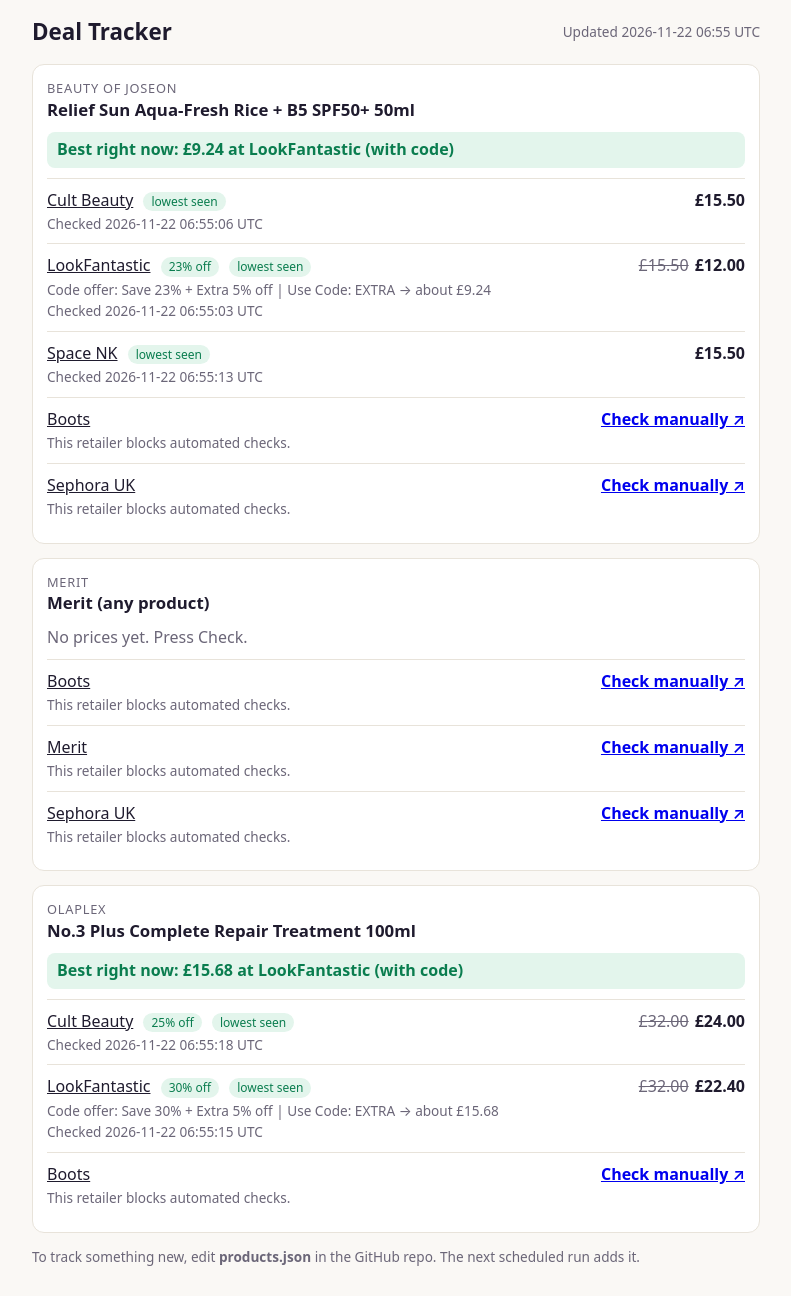
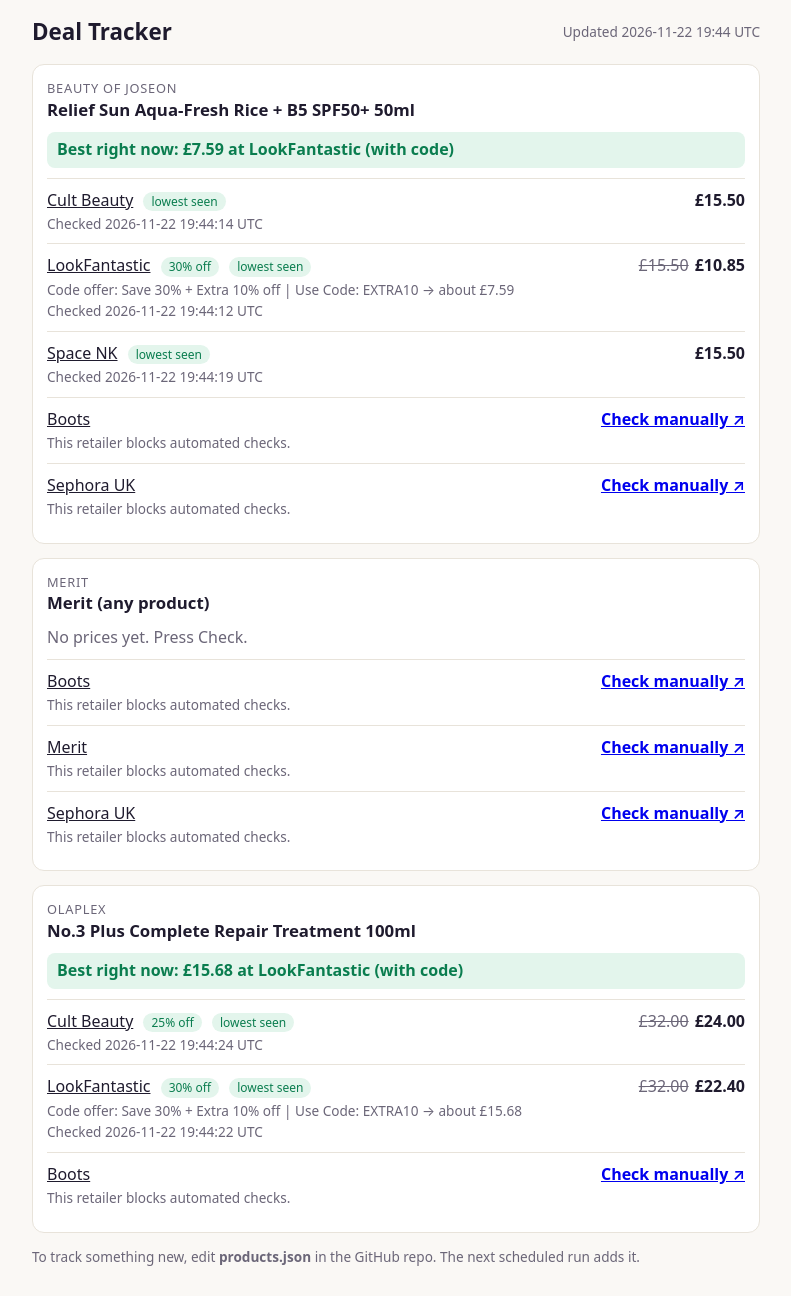
Before and after one commit to doodles29/deal-tracker, a plain HTML site: page docs/index.html in a window 1280 px wide. Shown: the whole page, without its empty margins (244-1035 px from the left). Drawn offline with Linux system fonts and the light colour scheme.

Commit message:
Update prices

```diff
--- a/docs/index.html
+++ b/docs/index.html
@@ -43,7 +43,7 @@
 <main>
   <header>
     <h1>Deal Tracker</h1>
-    <span class="sub">Updated 2026-11-22 06:55 UTC</span>
+    <span class="sub">Updated 2026-11-22 19:44 UTC</span>
 
   </header>
 
@@ -55,7 +55,7 @@
     </div>
 
 
-      <div class="best">Best right now: £9.24 at LookFantastic (with code)</div>
+      <div class="best">Best right now: £7.59 at LookFantastic (with code)</div>
 
 
 
@@ -73,24 +73,24 @@
 
 
 
-      <div class="sub">Checked 2026-11-22 06:55:06 UTC</div>
+      <div class="sub">Checked 2026-11-22 19:44:14 UTC</div>
     </div>
 
     <div class="row">
       <div class="retailer"><a href="https://www.lookfantastic.com/p/beauty-of-joseon-relief-sun-aqua-fresh-rice-b5-spf50-50ml/15821479/" target="_blank" rel="noopener">LookFantastic</a>
-        <span class="tag">23% off</span>
+        <span class="tag">30% off</span>
         <span class="tag">lowest seen</span>
 
       </div>
       <div class="price">
 
-          <span class="was">£15.50</span>£12.00
+          <span class="was">£15.50</span>£10.85
 
       </div>
-      <div class="sub">Code offer: Save 23% + Extra 5% off | Use Code: EXTRA → about £9.24</div>
+      <div class="sub">Code offer: Save 30% + Extra 10% off | Use Code: EXTRA10 → about £7.59</div>
 
 
-      <div class="sub">Checked 2026-11-22 06:55:03 UTC</div>
+      <div class="sub">Checked 2026-11-22 19:44:12 UTC</div>
     </div>
 
     <div class="row">
@@ -107,7 +107,7 @@
 
 
 
-      <div class="sub">Checked 2026-11-22 06:55:13 UTC</div>
+      <div class="sub">Checked 2026-11-22 19:44:19 UTC</div>
     </div>
 
     <div class="row">
@@ -229,7 +229,7 @@
 
 
 
-      <div class="sub">Checked 2026-11-22 06:55:18 UTC</div>
+      <div class="sub">Checked 2026-11-22 19:44:24 UTC</div>
     </div>
 
     <div class="row">
@@ -243,10 +243,10 @@
           <span class="was">£32.00</span>£22.40
 
       </div>
-      <div class="sub">Code offer: Save 30% + Extra 5% off | Use Code: EXTRA → about £15.68</div>
+      <div class="sub">Code offer: Save 30% + Extra 10% off | Use Code: EXTRA10 → about £15.68</div>
 
 
-      <div class="sub">Checked 2026-11-22 06:55:15 UTC</div>
+      <div class="sub">Checked 2026-11-22 19:44:22 UTC</div>
     </div>
 
     <div class="row">
```
Also changed, not shown: 1 other file.
